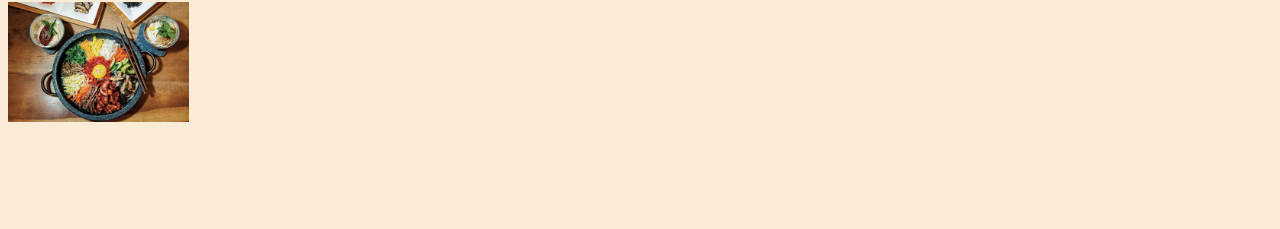
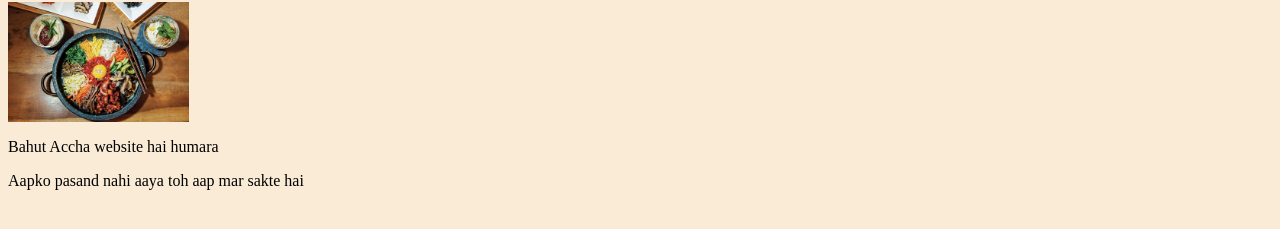
Before and after one commit to Amrit-Raj-17/Taste-Buds, a plain HTML site: page index.html in a window 1280 px wide. Shown: the part 101-330 px from the top of the page. Drawn offline with Linux system fonts and the light colour scheme.

Commit message:
Add files via upload

```diff
--- a/index.html
+++ b/index.html
@@ -6,6 +6,8 @@
     <img class="logo" src="logo.jpg" alt="Taste-Buds">
     <p class="welcome">Welcome to Taste Buds</p>
     <img class="food" src="food img.jpg">
+    <p>Bahut Accha website hai humara</p>
+    <p>Aapko pasand nahi aaya toh aap mar sakte hai</p>
   </body>
 </html>
 <style>
```
